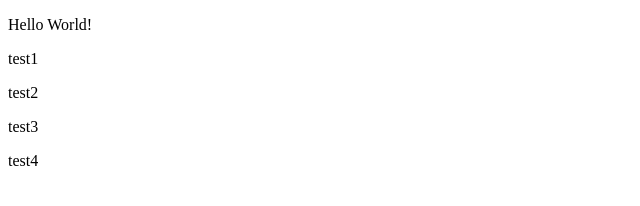
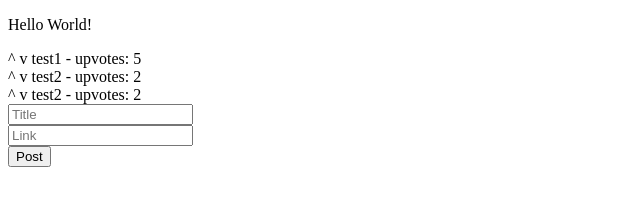
Before and after one commit to weberl48/RailsReddit, a plain HTML site: page index.html in a window 1280 px wide. Shown: the whole page, without its empty margins (0-640 px from the left). Drawn offline with nearby package versions, Linux system fonts and the light colour scheme.

Commit message:
bootstrapin

```diff
--- a/app.js
+++ b/app.js
@@ -4,10 +4,25 @@ angular.module('redditClone',[])
   function($scope){
     $scope.test = "Hello World!";
     $scope.posts = [
-      'test1',
-      'test2',
-      'test3',
-      'test4'
+      {title:'test1', upvotes: 5},
+      {title:'test2', upvotes: 2},
+      {title:'test2', upvotes: 2}
+
     ]
+    $scope.addPost = function(){
+      if(!$scope.title || $scope.title === '') {return alert('Post must have title');}
+      $scope.posts.push({
+        title: $scope.title, upvotes: 0,
+        link: $scope.link
+      });
+        $scope.title = '';
+    }
+    $scope.incrementUpvotes = function(post) {
+      post.upvotes += 1;
+    }
+    $scope.decrementUpvotes = function(post){
+      post.upvotes -= 1;
+    }
   }
+
 ])
--- a/index.html
+++ b/index.html
@@ -3,19 +3,31 @@
   <head>
     <meta charset="utf-8">
     <title>Rails Angular</title>
-    <script src="https://ajax.googleapis.com/ajax/libs/angularjs/1.4.5/angular.min.js">
-    </script>
-    <script src="app.js">
-    </script>
+    <script src="https://ajax.googleapis.com/ajax/libs/angularjs/1.4.5/angular.min.js"></script>
+    <script src="app.js"></script>
   </head>
   <body ng-app="redditClone" ng-controller="MainCtrl">
     <div>
-    <p ng-bind="test">
-          GGFGFgf
-    </p>
-    <p ng-repeat="post in posts">
-      {{post}}
-    </p>
+      <p ng-bind="test"></p>
+      <div ng-repeat="post in posts | orderBy:'-upvotes'">
+        <span ng-click="incrementUpvotes(post)">^</span>
+        <span ng-click="decrementUpvotes(post)">v</span>
+        <a href="{{post.link}}" ng-show="post.link">
+          {{post.title}}
+        </a>
+        <span ng-hide="post.link">
+          {{post.title}}
+        </span>
+        - upvotes:
+        {{post.upvotes}}
+      </div>
+      <form ng-submit="addPost()">
+        <input ng-model="title" placeholder="Title" type="text"></input>
+        <br>
+        <input name="name" placeholder="Link" type="text">
+        <br>
+        <button type="submit">Post</button>
+      </form>
     </div>
   </body>
 </html>
```
